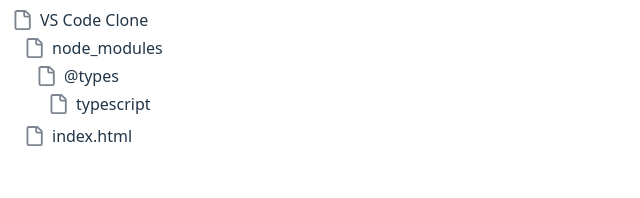
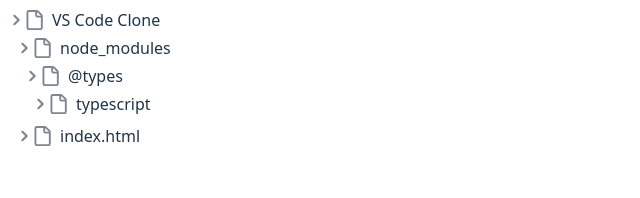
Before and after one commit to GergesHany/Code-Editor, a React (Vite) app: page / in a window 1280 px wide. Shown: the top 198 px of the page, without its empty margins (0-640 px from the left). Built offline with nearby package versions, Linux system fonts and the light colour scheme.

Commit message:
added RightArrowIcon

```diff
--- a/src/component/RecursiveComponent.tsx
+++ b/src/component/RecursiveComponent.tsx
@@ -1,21 +1,23 @@
 import FileIcon from "./SVG/file";
 import { IFile } from "../interfaces/index";
+import RightArrowIcon from '../component/SVG/RightArrowIcon'
 
 interface IProps {
   fileTree: IFile;
 }
 
-const RecursiveComponent = ({fileTree}: IProps) => {
+const RecursiveComponent = ({fileTree: {name, children}}: IProps) => {
   return (
-    <div className="mb-2 ml-3">
+    <div className="mb-2 ml-2 cursor-pointer">
         <div className="flex items-center mb-1">
+          <RightArrowIcon />
           <span className="mr-2">
             <FileIcon />
           </span>
-          <span> {fileTree.name} </span>
+          <span> {name} </span>
         </div>
 
-        {fileTree.children && fileTree.children.map((child, idx) => (
+        {children && children.map((child, idx) => (
           <RecursiveComponent fileTree={child} key={idx} />
         ))}
     </div>
--- /dev/null
+++ b/src/component/SVG/RightArrowIcon.tsx
@@ -0,0 +1,9 @@
+function RightArrowIcon() {
+    return (
+      <svg aria-hidden="true" focusable="false" role="img" viewBox="0 0 12 12" width={16} height={16} fill="#7d8590">
+        <path d="M4.7 10c-.2 0-.4-.1-.5-.2-.3-.3-.3-.8 0-1.1L6.9 6 4.2 3.3c-.3-.3-.3-.8 0-1.1.3-.3.8-.3 1.1 0l3.3 3.2c.3.3.3.8 0 1.1L5.3 9.7c-.2.2-.4.3-.6.3Z"></path>
+      </svg>
+    );
+}
+
+export default RightArrowIcon;
```
